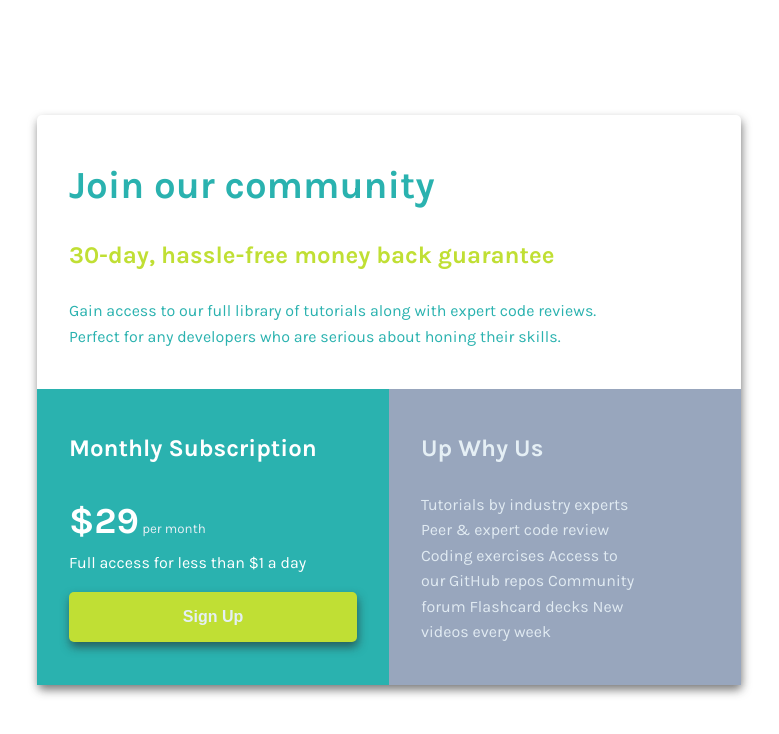
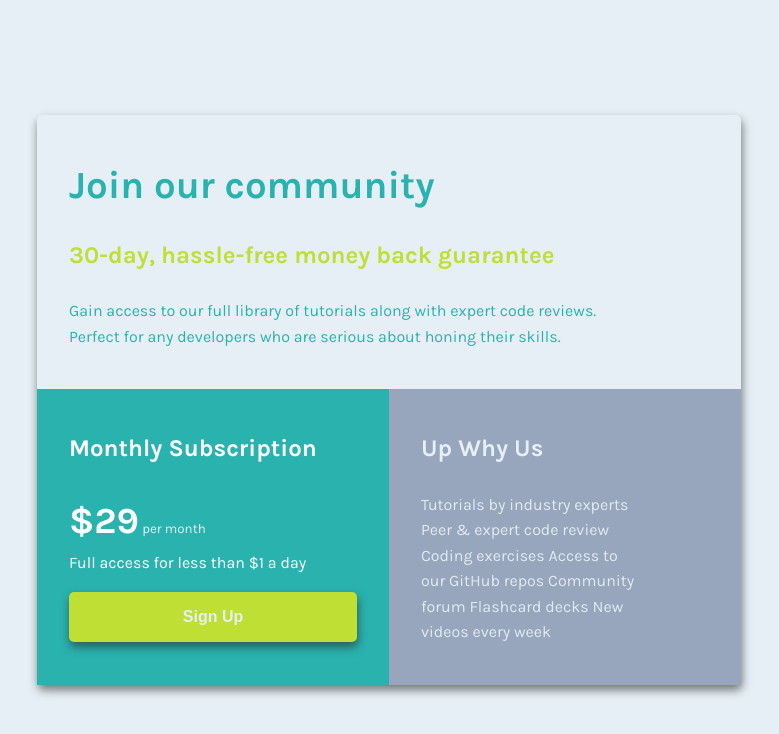
Before and after one commit to brkcln/Single-price-grid-component, a plain HTML site: page index.html in a window 1280 px wide. Shown: the whole page, without its empty margins (251-1030 px from the left). Drawn offline with Linux system fonts and the light colour scheme.

Commit message:
Update style.css

```diff
--- a/style.css
+++ b/style.css
@@ -9,7 +9,7 @@ html {
 	height: 100%;
 }
 body {
-	background: #ffffff;
+	background-color: rgb(229, 239, 245);;
 	color: #ffffff;
 	-webkit-font-smoothing: antialiased;
 	font-size: 1rem;
```
